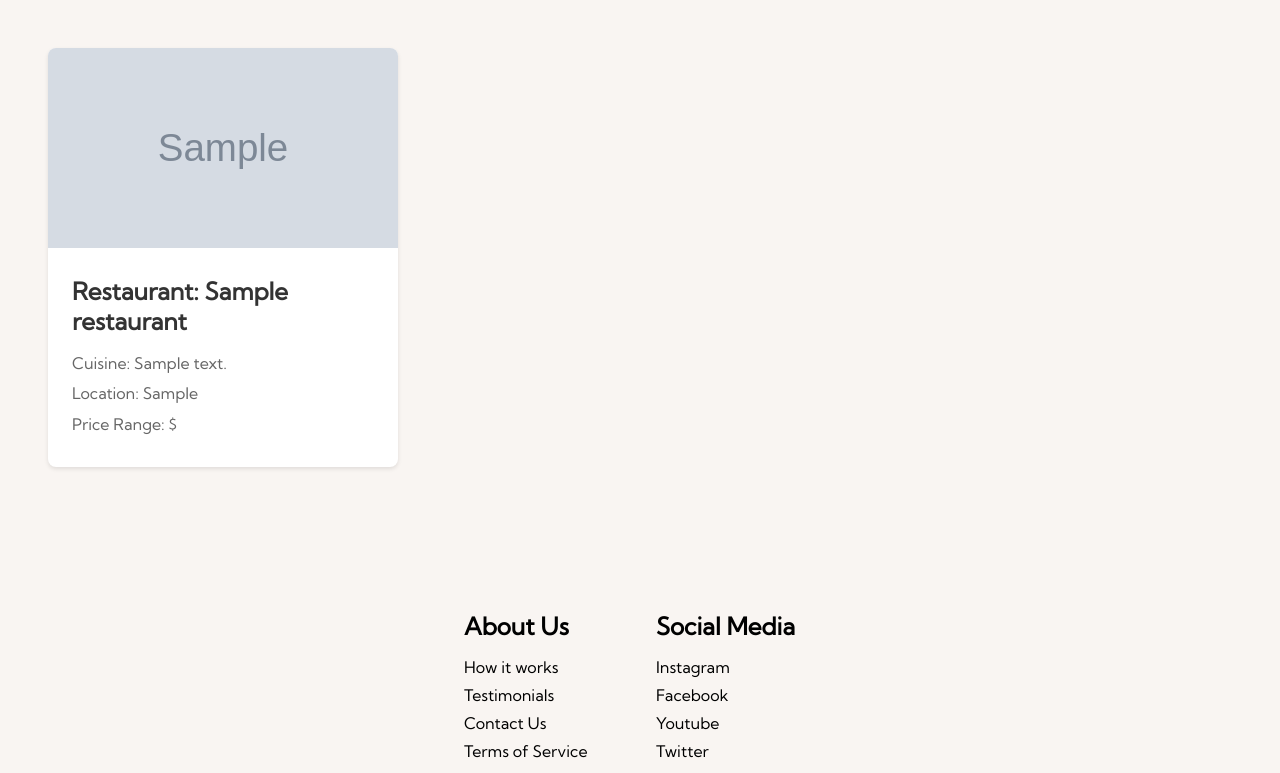
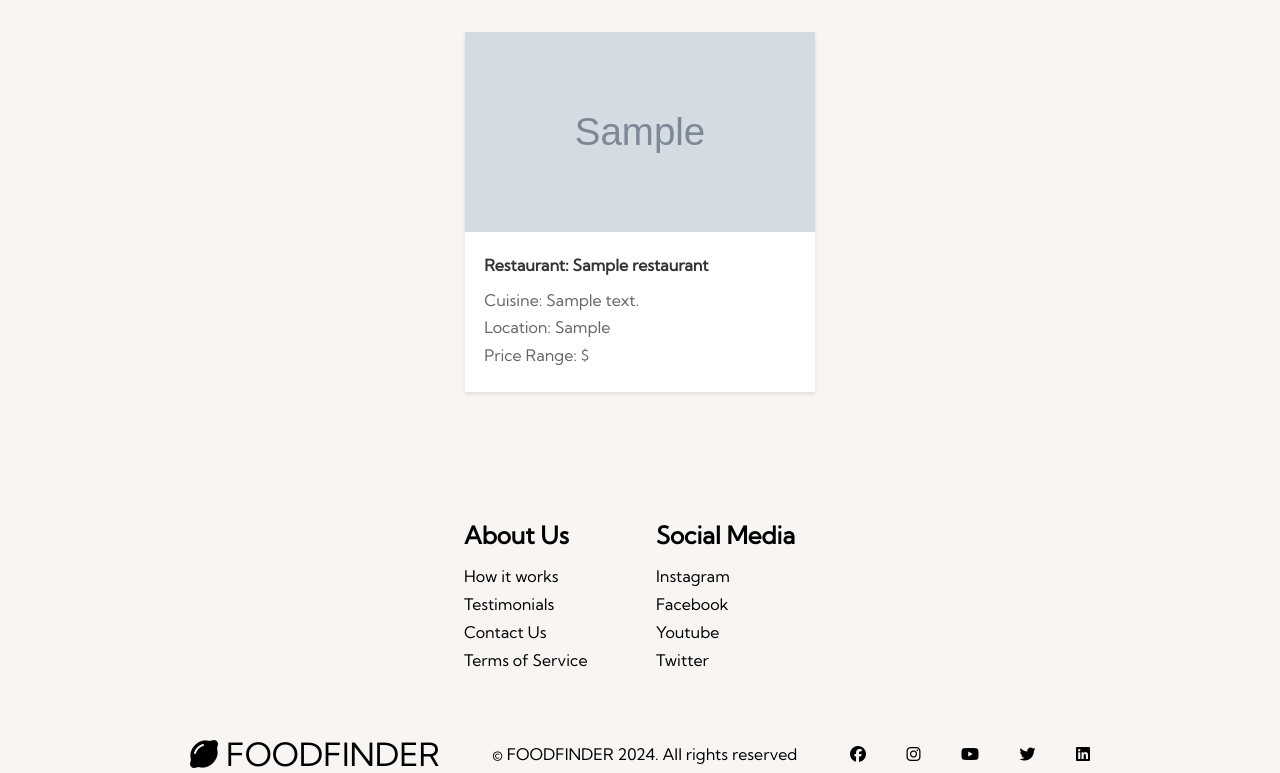
Before and after one commit to LiamMurr/Food_App, a Node server app: page /restaurants in a window 1280 px wide. Shown: the part 80-853 px from the top of the page. Run offline with Node 20, Linux system fonts and the light colour scheme; tables that the repository leaves empty hold one stand-in row (values such as "Sample post"); grey boxes marked "Sample" are stand-in pictures; some libraries are stand-ins or nearby versions.

Commit message:
Adjust card layouts

```diff
--- a/public/stylesheets/show.css
+++ b/public/stylesheets/show.css
@@ -1,16 +1,19 @@
 .restaurant-grid {
-  display: grid;
-  grid-template-columns: repeat(auto-fit, minmax(350px, 1fr));
-  gap: 2rem;
-  padding: 2rem;
+    display: grid;
+    grid-template-columns: repeat(auto-fit, 350px);
+    gap: 1rem;
+    padding: 2rem;
+    justify-content: center;
+    margin: 0 auto;
+    max-width: 1200px;
 }
 
-  .card {
-    border-radius: 8px;
+.card {
     box-shadow: 0 2px 4px rgba(0, 0, 0, 0.1);
     overflow: hidden;
-    max-width: 350px;
-    margin: 1rem;
+    width: 100%;
+    max-width: 450px;
+    margin: 0;
     background: white;
     transition: transform 0.2s ease;
 }
@@ -27,18 +30,18 @@
 }
 
 .restaurant-info {
-    padding: 1.5rem;
+    padding: 1.2rem;
 }
 
 .restaurant-info h2 {
     margin: 0 0 1rem 0;
     color: #333;
-    font-size: 1.5rem;
+    font-size: 1rem;
 }
 
 .restaurant-info p {
     margin: 0.5rem 0;
     color: #666;
     font-size: 1rem;
-    line-height: 1.4;
+    line-height: 1.2;
 }
```
Also changed, not shown: 1 other file.
